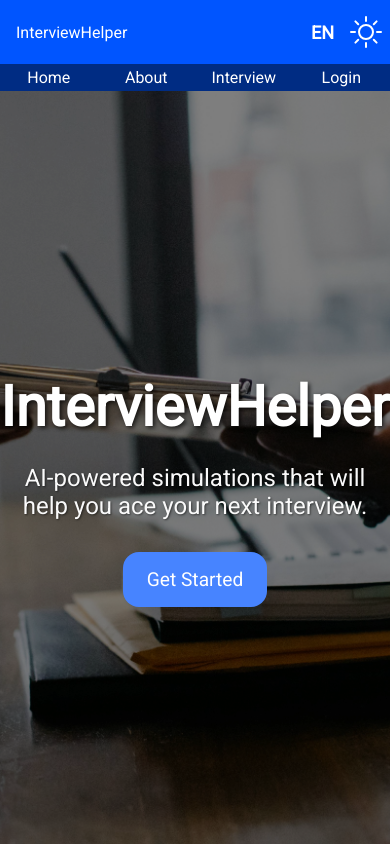
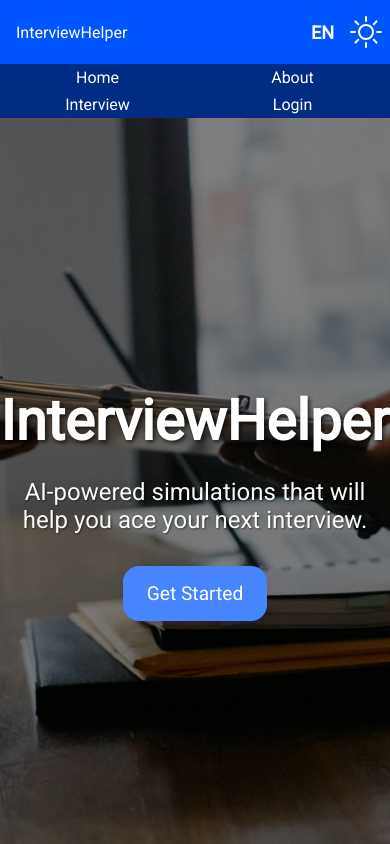
Before and after one commit to SefaWork/InterviewAssistantAI-frontend, a React (Vite) app: page / in a window 390 px wide. Built offline with nearby package versions, Linux system fonts and the light colour scheme; no server answers.

Commit message:
Add history to header

```diff
--- a/public/locales/en/translation.json
+++ b/public/locales/en/translation.json
@@ -134,5 +134,6 @@
     "view": "View",
     "delete": "Delete",
     "page": "Page",
-    "loading": "Loading"
+    "loading": "Loading",
+    "history": "History"
 }
--- a/public/locales/tr/translation.json
+++ b/public/locales/tr/translation.json
@@ -134,5 +134,6 @@
     "view": "Görüntüle",
     "delete": "Sil",
     "page": "Sayfa",
-    "loading": "Yükleniyor"
+    "loading": "Yükleniyor",
+    "history": "Geçmiş"
 }
--- a/src/components/header/Header.css
+++ b/src/components/header/Header.css
@@ -49,7 +49,7 @@ header {
     margin-right: 1rem;
 }
 
-@media only screen and (max-width: 600px) {
+@media only screen and (max-width: 675px) {
     .header-nav-buttons {
         display: none;
     }
--- a/src/components/header/Header.tsx
+++ b/src/components/header/Header.tsx
@@ -19,6 +19,7 @@ function Header() {
                         accessToken ?
                         <>
                             <Link to="/account/">{t("account")}</Link>
+                            <Link to="/history/">{t("history")}</Link>
                             <Link to="/logout/">{t("logout")}</Link>
                         </>
                         :
--- a/src/components/header/Topnav.css
+++ b/src/components/header/Topnav.css
@@ -1,6 +1,7 @@
 
 .topnav-container {
     display: flex;
+    flex-wrap: wrap;
     width: 100%;
     margin: 0;
     padding: 0;
@@ -29,10 +30,14 @@
 
 .topnav-mobile {
     display: none;
+    align-items: center;
+    justify-content: center;
+    text-align: center;
+    width: 100%;
 }
 
-@media only screen and (max-width: 600px) {
+@media only screen and (max-width: 675px) {
     .topnav-mobile {
-        display: block;
+        display: flex;
     }
 }
--- a/src/components/header/Topnav.tsx
+++ b/src/components/header/Topnav.tsx
@@ -11,11 +11,14 @@ function Topnav() {
         <div className='topnav-container'>
             <Link to="/">{t("home")}</Link>
             <Link to="/about/">{t("about")}</Link>
-            <Link className="topnav-mobile" to="/interview/">{t("interview")}</Link>
-            {accessToken? <>
-                <Link className="topnav-mobile" to="/account/">{t("account")}</Link>
-                <Link className="topnav-mobile" to="/logout/">{t("logout")}</Link>
-            </> : <Link className="topnav-mobile" to="/login/">{t("login")}</Link>}
+            <div className='topnav-mobile'>
+                <Link to="/interview/">{t("interview")}</Link>
+                {accessToken? <>
+                    <Link to="/account/">{t("account")}</Link>
+                    <Link to="/history/">{t("history")}</Link>
+                    <Link to="/logout/">{t("logout")}</Link>
+                </> : <Link to="/login/">{t("login")}</Link>}
+            </div>
         </div>
     )
 }
```
